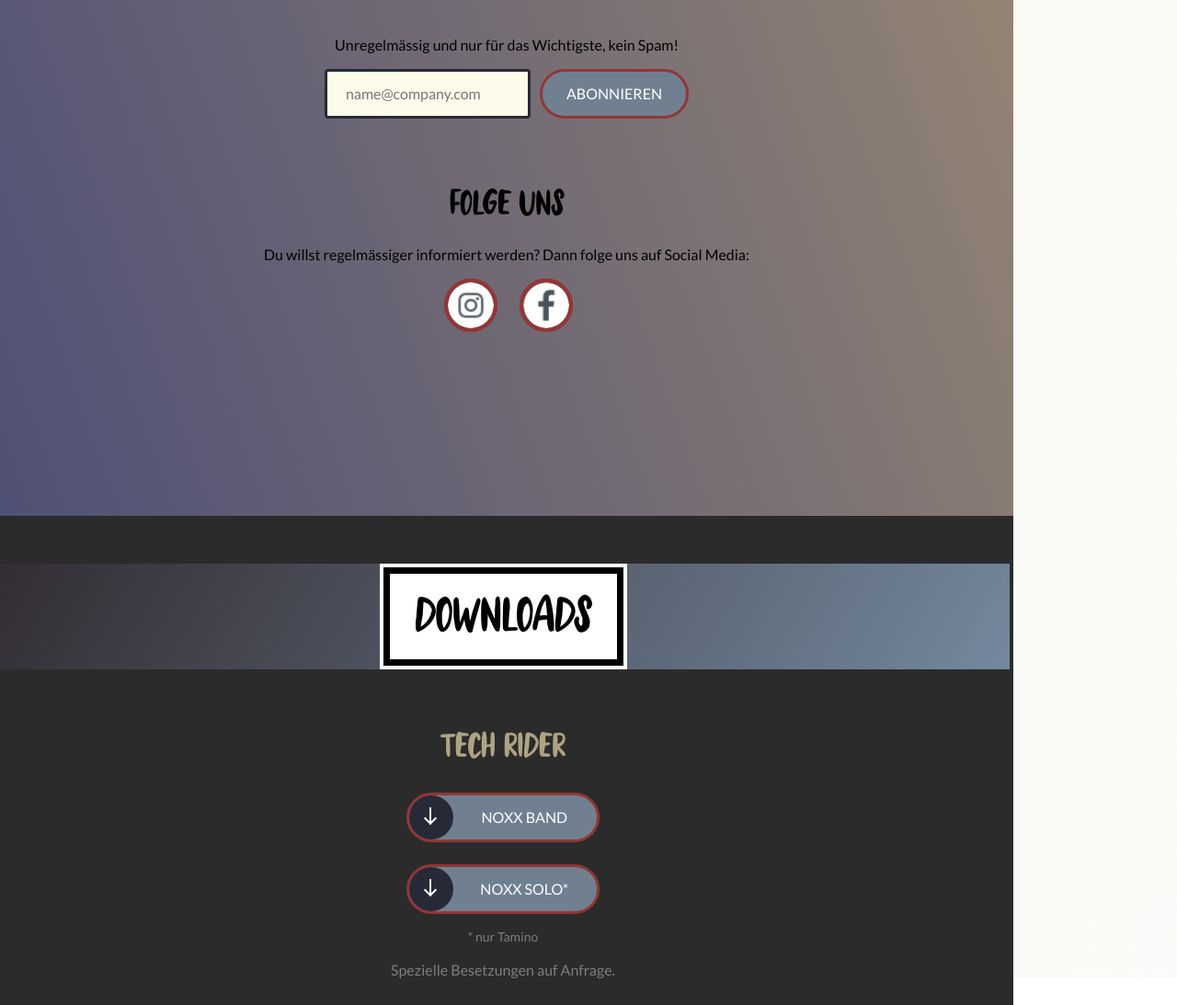
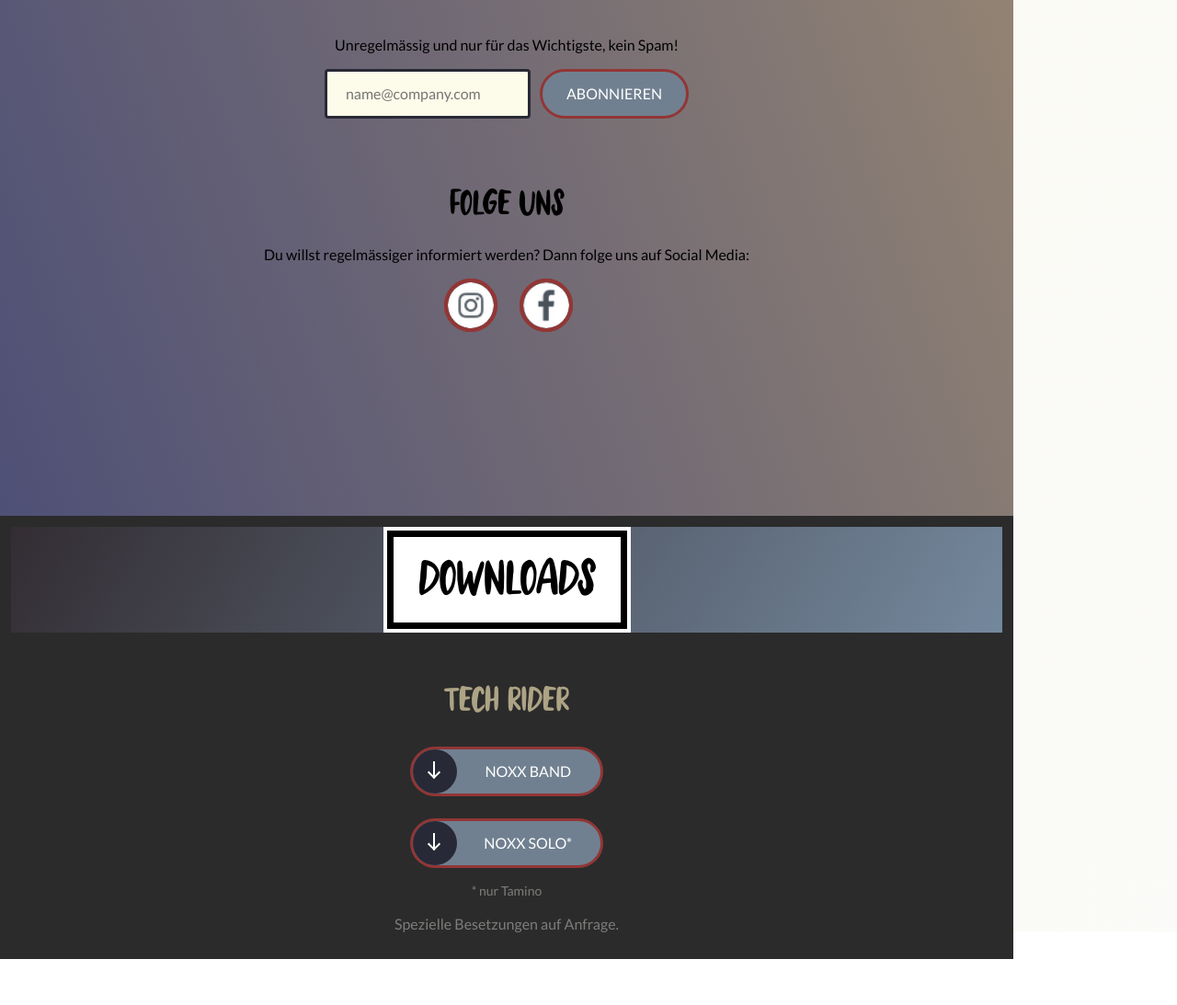
Before and after one commit to weeebr/noxx, a React (Create React App) app: page / in a window 1280 px wide. Shown: the part 4682-5775 px from the top of the page at 92% size. After the commit the page ends 5725 px from the top, so only its background shows below. Built offline with nearby package versions, Linux system fonts and the light colour scheme.

Commit message:
improve styles for download

```diff
--- a/src/pages/Downloads.js
+++ b/src/pages/Downloads.js
@@ -15,16 +15,19 @@ const DownloadsWrapper = styled.div`
 
   ${breakpoint(device.tablet)} {
     margin: ${sectionGaps.topTablet} 0 0 0;
-    padding: 0 8px;
+    padding: 8px 0 0 0;
   }
 
   & > div {
     display: flex;
     justify-content: center;
     padding: 0 20px;
-    margin: 40px 0 0 -16px;
     text-align: left;
-    width: calc(100% + 24px);
+    margin-top: 0;
+
+    ${breakpoint(device.tablet)} {
+      margin-top: 20px;
+    }
   }
 
   h2 {
```
